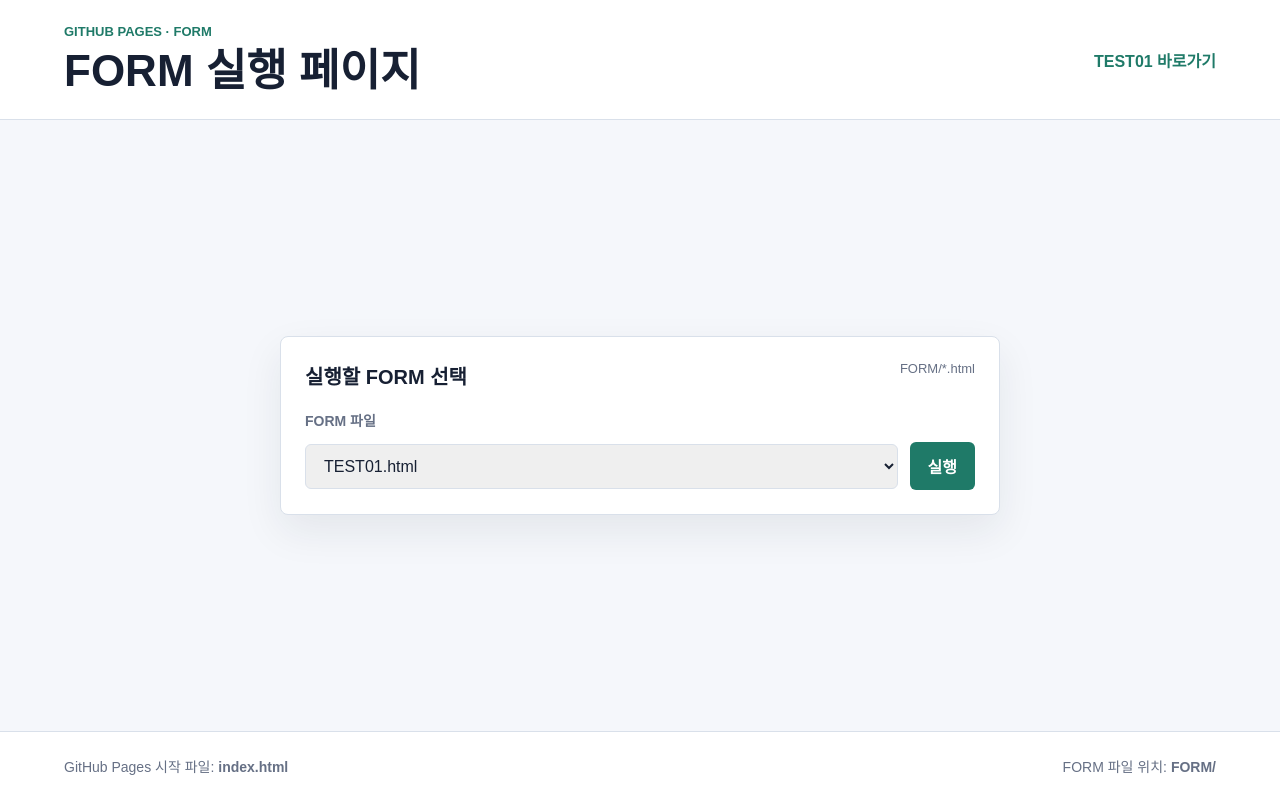
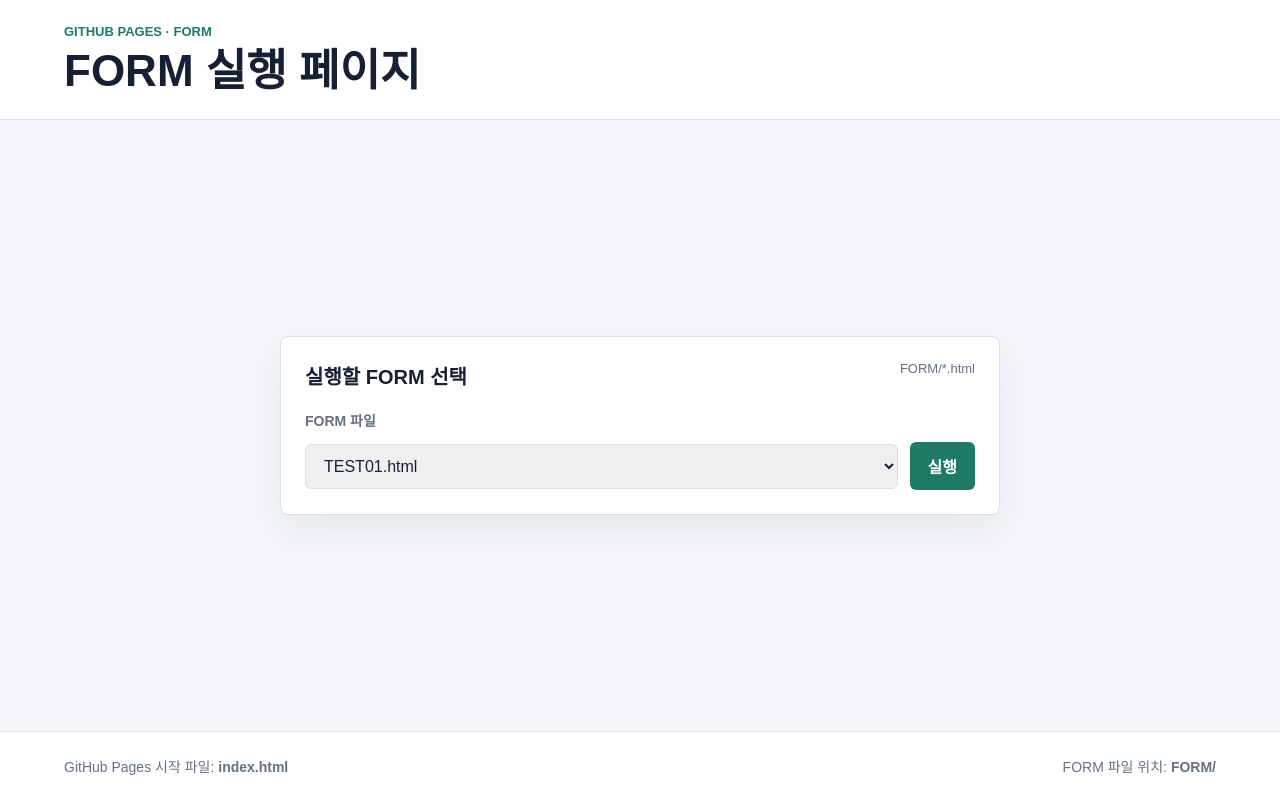
Before and after one commit to fem28/VIBE_CODING_TEST, a website: page index.html in a window 1280 px wide. Drawn offline with Linux system fonts and the light colour scheme.

Commit message:
여기에 입력하면 되니?

```diff
--- a/index.html
+++ b/index.html
@@ -13,7 +13,7 @@
         <p class="eyebrow">GitHub Pages · FORM</p>
         <h1>FORM 실행 페이지</h1>
       </div>
-      <a class="text-link" href="FORM/TEST01.html">TEST01 바로가기</a>
+      <!-- <a class="text-link" href="FORM/TEST01.html">TEST01 바로가기</a> -->
     </header>
 
     <main class="launcher-main">
```
